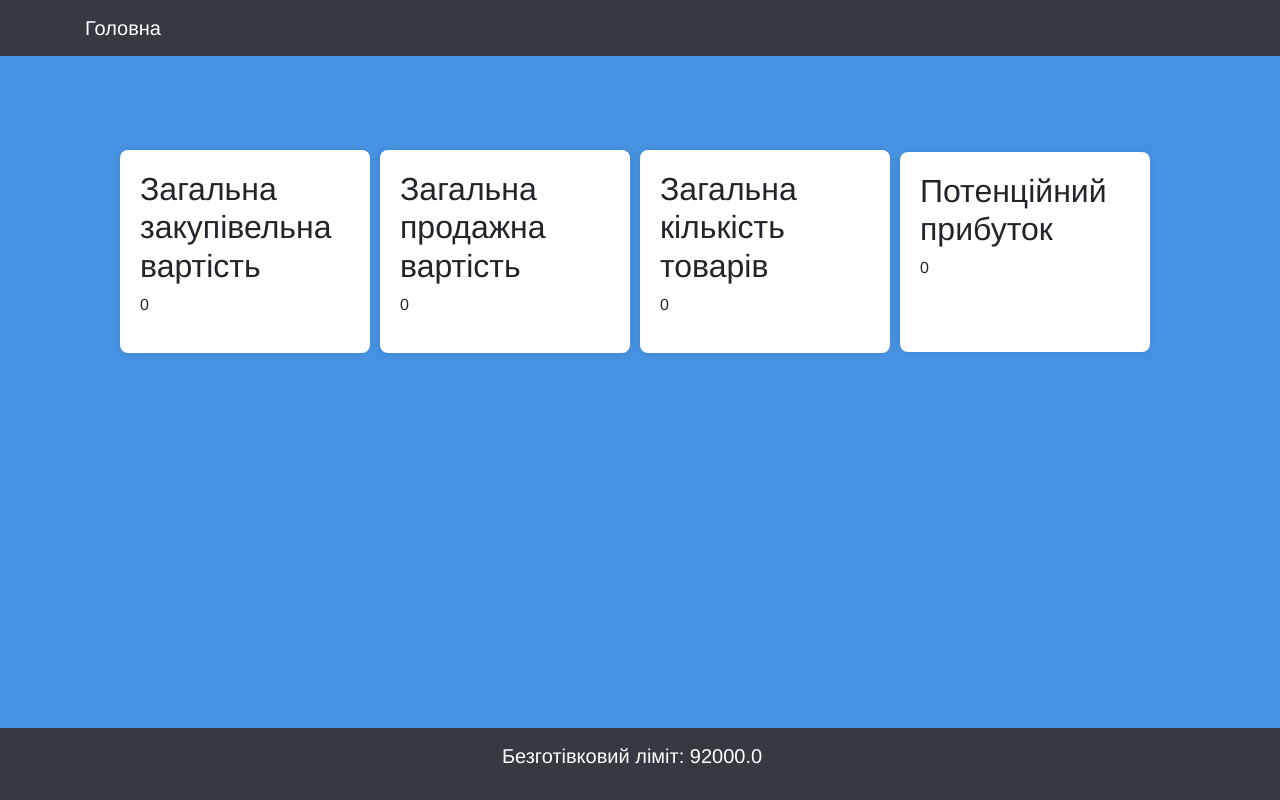
After one commit to PasichnyiDev/shop, a Django app: page /stat/main/ in a window 1280 px wide. The commit adds this page. Run offline with Django 4.2, Linux system fonts and the light colour scheme; data that the repository does not hold is empty; some libraries are stand-ins or nearby versions.

Commit message:
added view, template and url for shop_stat

```diff
--- a/shop/products/templates/base.html
+++ b/shop/products/templates/base.html
@@ -33,6 +33,14 @@
             <ul class="navbar-nav ml-auto">
                 {% block nav_bar %}
                 {% endblock %}
+                {% if stat %}
+                    <li class="nav-item">
+                        <a class="nav-link" href="{% url 'stat-main' %}" role="button"
+                            aria-haspopup="true" aria-expanded="false">
+                            Статистика
+                        </a>
+                    </li>
+                {% endif %}
                 {% if categories and products %}
                 <li class="nav-item dropdown">
                     <a class="nav-link dropdown-toggle" href="#" id="navbarDropdown" role="button" data-toggle="dropdown"
@@ -98,9 +106,6 @@
                 <li class="navbar-brand">
                     <p>Безготівковий ліміт: {{ month_non_cash_limit }}</p>
                 </li>
-                <li class="navbar-brand">
-                    <p>Загальна вартість товарів: {{ total_products_purchase_price }}</p>
-                </li>
             </ul>
         </div>
     </div>
--- a/shop/shop/mixins.py
+++ b/shop/shop/mixins.py
@@ -2,7 +2,6 @@ from django.db.models import Sum
 from django.db.models.query import QuerySet
 from django.utils import timezone
 from transactions.models import Sale
-from products.models import Product
 
 
 class NonCashLimitContextMixin:
@@ -77,18 +76,3 @@ class FilterQuerySetByPeriodMixin:
         else:
             start_date = end_date.replace(month=1, day=1, hour=0, minute=0, second=0, microsecond=0)
         return queryset.filter(datetime_created__range=(start_date, end_date))
-
-
-class TotalProductsPurchasePriceMixin:
-    def get_context_data(self, **kwargs):
-        context = super().get_context_data(**kwargs)
-        context['total_products_purchase_price'] = self.get_total_products_purchase_price()
-        return context
-
-    def get_total_products_purchase_price(self):
-        total_purchase_price = 0
-        products = Product.objects.all()
-        for product in products:
-            current_purchase_price = product.purchase_price * product.in_stock_amount
-            total_purchase_price += current_purchase_price
-        return total_purchase_price
--- a/shop/shop/settings.py
+++ b/shop/shop/settings.py
@@ -39,6 +39,7 @@ INSTALLED_APPS = [
     'django.contrib.staticfiles',
     'products',
     'transactions',
+    'shop_stat',
 ]
 
 MIDDLEWARE = [
--- a/shop/shop/urls.py
+++ b/shop/shop/urls.py
@@ -23,4 +23,5 @@ urlpatterns = [
     path('admin/', admin.site.urls),
     path('products/', include('products.urls')),
     path('transactions/', include('transactions.urls')),
+    path('stat/', include('shop_stat.urls')),
 ]
--- /dev/null
+++ b/shop/shop_stat/static/css/stat-styles.css
@@ -0,0 +1,22 @@
+body {
+    font-family: Helvetica, serif;
+    -webkit-font-smoothing: antialiased;
+    background: rgba(71, 147, 227, 1);
+}
+
+.card-stat-container {
+    margin-top: 150px;
+    justify-content: center;
+    align-items: center;
+    display: flex;
+}
+
+.card-stat {
+    background-color: white;
+    border-radius: 8px;
+    box-shadow: 0 0 10px rgba(0, 0, 0, 0.1);
+    padding: 20px;
+    min-height: 200px;
+    max-width: 250px;
+    margin-right: 10px
+}
--- /dev/null
+++ b/shop/shop_stat/templates/stat-main.html
@@ -0,0 +1,31 @@
+{% extends 'base.html' %}
+{% load static %}
+
+{% block title %}<title>{{ title }}</title>{% endblock %}
+{% block css %}
+    <link href="{% static 'css/stat-styles.css' %}" rel="stylesheet">
+{% endblock %}
+
+{% block content %}
+    <div class="card-stat-container">
+       <div class="card-stat">
+           <h2>Загальна закупівельна вартість</h2>
+           <p>{{ total_purchase_price }}</p>
+       </div>
+
+       <div class="card-stat">
+           <h2>Загальна продажна вартість</h2>
+           <p>{{ total_selling_price }}</p>
+       </div>
+
+       <div class="card-stat">
+           <h2>Загальна кількість товарів</h2>
+           <p>{{ total_products_amount }}</p>
+       </div>
+
+       <div class="card-stat">
+           <h2>Потенційний прибуток</h2>
+           <p>{{ potential_profit }}</p>
+       </div>
+    </div>
+{% endblock %}
--- /dev/null
+++ b/shop/shop_stat/urls.py
@@ -0,0 +1,6 @@
+from django.urls import path
+from .views import GeneralStatView
+
+urlpatterns = [
+    path('main/', GeneralStatView.as_view(), name='stat-main'),
+]
--- a/shop/shop_stat/views.py
+++ b/shop/shop_stat/views.py
@@ -1,3 +1,31 @@
-from django.shortcuts import render
+from shop.mixins import TitleMixin, NonCashLimitContextMixin
+from django.views.generic.base import TemplateView
+from products.models import Product
 
-# Create your views here.
+
+class GeneralStatView(NonCashLimitContextMixin, TitleMixin, TemplateView):
+    title = 'Загальна статистика'
+    template_name = 'stat-main.html'
+
+    def get_context_data(self, **kwargs):
+        context = super(GeneralStatView, self).get_context_data()
+        context['total_purchase_price'] = self.get_total_price(purchase=True)
+        context['total_selling_price'] = self.get_total_price(purchase=False)
+        context['total_products_amount'] = self.get_total_products_amount()
+        context['potential_profit'] = context['total_selling_price'] - context['total_purchase_price']
+        return context
+
+    @staticmethod
+    def get_total_price(purchase: bool):
+        products = Product.objects.all()
+        total = 0
+        for i in products:
+            if purchase:
+                total += i.in_stock_amount * i.purchase_price
+            else:
+                total += i.in_stock_amount * i.selling_price
+        return total
+
+    @staticmethod
+    def get_total_products_amount():
+        return Product.objects.all().count()
```
Also changed, not shown: shop/products/views.py (+8 -7 lines), shop/transactions/views.py (+11 -16 lines).
